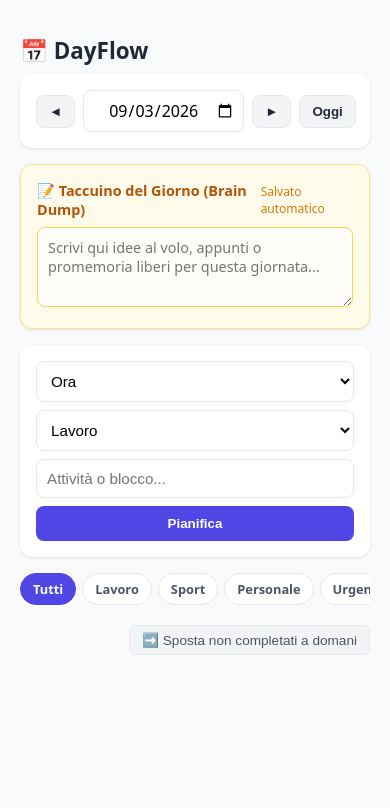
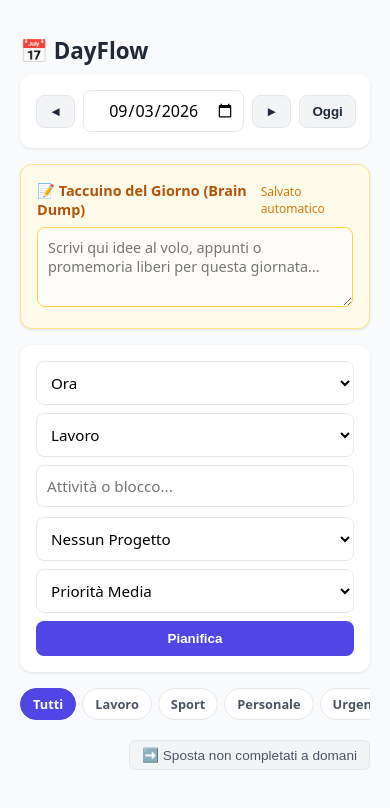
Before and after one commit to maxiano/MaxTime, a plain HTML site: page index.html in a window 390 px wide. Drawn offline with Linux system fonts and the light colour scheme; no server answers.

Commit message:
Update index.html

```diff
--- a/index.html
+++ b/index.html
@@ -25,19 +25,27 @@
         .secondary-btn { background: #f3f4f6; color: #4b5563; border: 1px solid var(--border); padding: 6px 12px; border-radius: 6px; font-size: 0.85rem; cursor: pointer; font-weight: 500; }
         .secondary-btn:hover { background: #e5e7eb; color: var(--text); }
 
-        /* Form Time Blocking con Categoria */
-        form { display: grid; grid-template-columns: 100px 110px 1fr auto; gap: 8px; }
-        @media(max-width: 600px) { form { grid-template-columns: 1fr; } }
-        input, select { padding: 10px; border: 1px solid var(--border); border-radius: 8px; font-size: 0.95rem; background: #fff; }
+        /* Form Time Blocking con Progetti e Priorità */
+        form { display: flex; flex-direction: column; gap: 10px; }
+        .form-row { display: grid; grid-template-columns: 100px 110px 1fr; gap: 8px; }
+        .form-row-secondary { display: grid; grid-template-columns: 1fr 1fr auto; gap: 8px; }
+        @media(max-width: 600px) {
+            .form-row { grid-template-columns: 1fr; }
+            .form-row-secondary { grid-template-columns: 1fr; }
+        }
+        input, select { padding: 10px; border: 1px solid var(--border); border-radius: 8px; font-size: 0.95rem; background: #fff; font-family: inherit; }
         button[type="submit"] { background: var(--primary); color: white; border: none; padding: 10px 16px; border-radius: 8px; cursor: pointer; font-weight: 600; }
         button[type="submit"]:hover { opacity: 0.9; }
 
-        /* Badge Categorie */
-        .badge { font-size: 0.75rem; padding: 2px 8px; border-radius: 12px; font-weight: 600; text-transform: uppercase; margin-right: 8px; white-space: nowrap; }
+        /* Badge Categorie e Progetti */
+        .badge { font-size: 0.75rem; padding: 2px 8px; border-radius: 12px; font-weight: 600; text-transform: uppercase; margin-right: 6px; white-space: nowrap; }
         .badge-lavoro { background: #e0e7ff; color: #3730a3; }
         .badge-sport { background: #dcfce7; color: #166534; }
         .badge-personale { background: #f3e8ff; color: #6b21a8; }
         .badge-urgente { background: #fee2e2; color: #991b1b; }
+
+        /* Badge Progetto */
+        .badge-project { background: #e2e8f0; color: #334155; font-size: 0.7rem; margin-right: 6px; }
 
         /* Filtri Rapidi per Categoria */
         .filter-bar { display: flex; gap: 6px; margin-bottom: 16px; overflow-x: auto; padding-bottom: 4px; }
@@ -51,16 +59,23 @@
         .note-textarea { width: 100%; min-height: 80px; padding: 10px; border: 1px solid #fcd34d; border-radius: 8px; font-family: inherit; font-size: 0.9rem; background: #fffdf9; resize: vertical; box-sizing: border-box; }
         .note-status { font-size: 0.75rem; color: #d97706; font-weight: normal; }
 
-        /* Lista dei blocchi orari */
+        /* Lista dei blocchi orari & Priorità */
         .time-block { margin-bottom: 12px; border: 1px solid var(--border); border-radius: 8px; overflow: hidden; background: #fff; }
         .time-header { background: #f3f4f6; padding: 8px 12px; font-weight: 600; font-size: 0.9rem; color: #4b5563; border-bottom: 1px solid var(--border); }
         ul { list-style: none; padding: 0; margin: 0; }
-        li { display: flex; align-items: center; justify-content: space-between; padding: 10px 12px; border-bottom: 1px solid #f9fafb; }
+        li { display: flex; align-items: center; justify-content: space-between; padding: 10px 12px; border-bottom: 1px solid #f9fafb; border-left: 4px solid transparent; }
         li:last-child { border-bottom: none; }
+
+        /* Indicatori visivi di priorità sui task */
+        li[data-priority="alta"] { border-left-color: #ef4444; }
+        li[data-priority="media"] { border-left-color: #f59e0b; }
+        li[data-priority="bassa"] { border-left-color: #3b82f6; }
+
         li.completed span.task-text { text-decoration: line-through; color: #9ca3af; }
-        .task-content { display: flex; align-items: center; flex: 1; cursor: pointer; }
+        .task-content { display: flex; align-items: center; flex: 1; cursor: pointer; flex-wrap: wrap; gap: 4px; }
         .delete-btn { background: #ef4444; color: white; border: none; padding: 4px 8px; font-size: 0.8rem; border-radius: 6px; cursor: pointer; }
         .empty-slot { padding: 10px 12px; color: #9ca3af; font-size: 0.9rem; font-style: italic; }
+        .task-deadline { font-size: 0.75rem; color: #6b7280; margin-left: 6px; }
     </style>
 </head>
 <body>
@@ -85,9 +100,10 @@
             <textarea id="daily-note" class="note-textarea" placeholder="Scrivi qui idee al volo, appunti o promemoria liberi per questa giornata..."></textarea>
         </div>
 
-        <!-- Form Aggiunta Task con Orario e Categoria -->
+        <!-- Form Aggiunta Task con Orario, Categoria, Progetto e Priorità -->
         <div class="card">
             <form id="task-form">
+                <div class="form-row">
                     <select id="task-time" required>
                         <option value="" disabled selected>Ora</option>
                         <option value="08:00">08:00</option>
@@ -114,7 +130,26 @@
                     </select>
 
                     <input type="text" id="task-input" placeholder="Attività o blocco..." required autocomplete="off">
+                </div>
+
+                <div class="form-row-secondary">
+                    <!-- Selettore Progetto (personalizzabile) -->
+                    <select id="task-project">
+                        <option value="">Nessun Progetto</option>
+                        <option value="Spes Montesacro">Spes Montesacro</option>
+                        <option value="Amministrazione">Amministrazione</option>
+                        <option value="Sviluppo PWA">Sviluppo PWA</option>
+                    </select>
+
+                    <!-- Selettore Priorità -->
+                    <select id="task-priority">
+                        <option value="bassa">Priorità Bassa</option>
+                        <option value="media" selected>Priorità Media</option>
+                        <option value="alta">Priorità Alta</option>
+                    </select>
+
                     <button type="submit">Pianifica</button>
+                </div>
             </form>
         </div>
 
```
Lines whose indentation alone changed are shown as unchanged.
